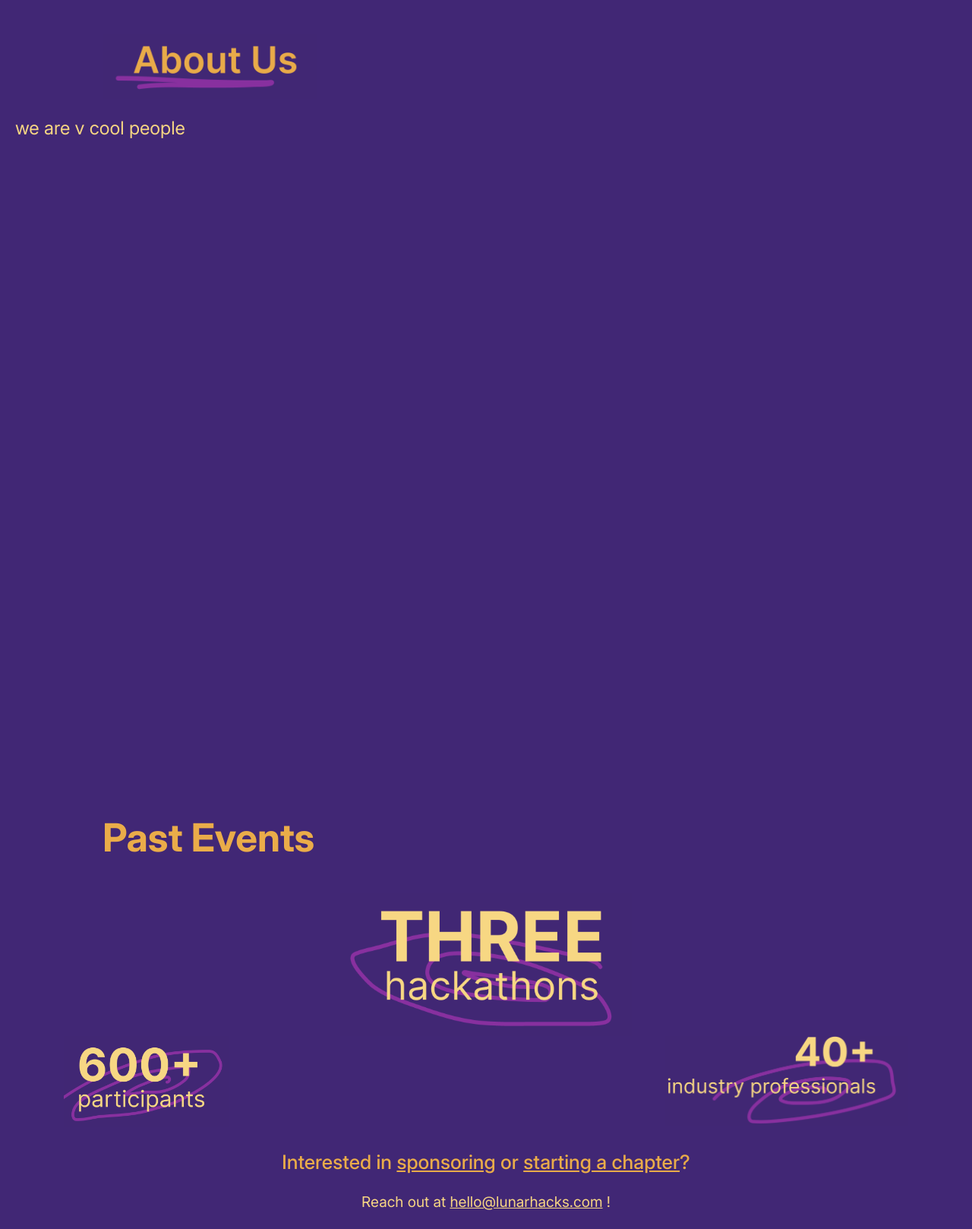
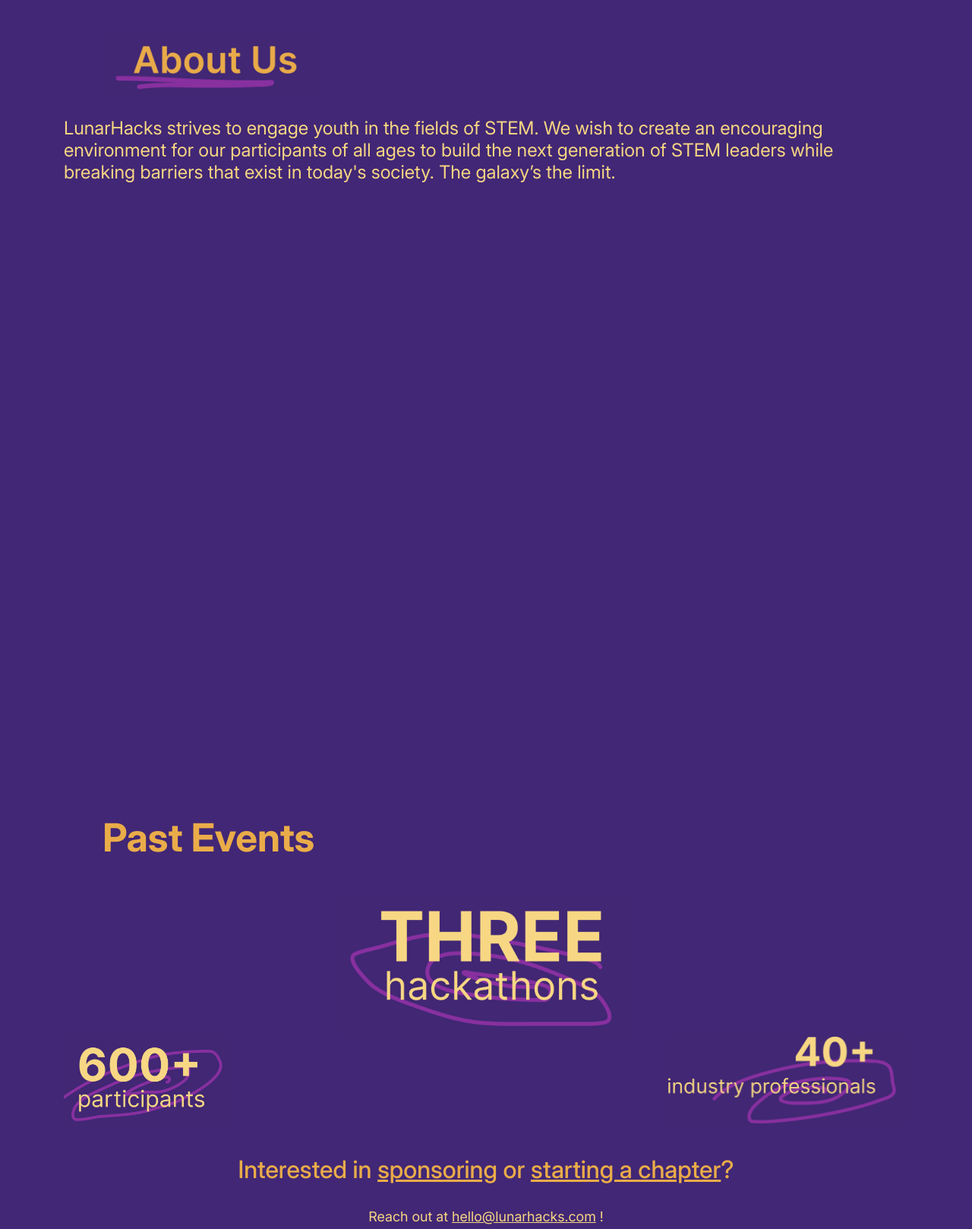
Before and after one commit to lunarhacks-org/lh-org, a React (Create React App) app: page / in a window 1280 px wide. Shown: the part 1139-2757 px from the top of the page at 76% size. Built offline with nearby package versions, Linux system fonts and the light colour scheme.

Commit message:
congtac us

```diff
--- a/src/pages/Events.js
+++ b/src/pages/Events.js
@@ -22,7 +22,7 @@
     const handleHashChange = () => {
       const hash = window.location.hash.slice(1); // Get the section from URL hash
       if (hash && sectionRefs[hash]?.current) {
-        sectionRefs[hash].current.scrollIntoView({ behavior: "smooth" });
+        sectionRefs[hash].current.scrollIntoView({ behavior: "smooth", block: "start" });
       }
     };
 
@@ -99,7 +99,7 @@
       >
         <p className="solheader">WHO CAN PARTICIPATE?</p>
         <p className="soltext" >
-          Any children ages 7 to 13!
+          Any children ages 8 to 14!
           Older than 16? Apply to become a speaker and lead a workshop
         </p>
       </div>
--- a/src/pages/Home.css
+++ b/src/pages/Home.css
@@ -21,6 +21,7 @@
 .section {
   background-color: #412775; /* Dark purple background for each section */
   height: 60vh;
+  justify-content: space-between;
 }
 
 h1 {
@@ -34,20 +35,22 @@
   color: #F7D683;
   font-family: 'subtitles';
   font-weight: 400;
+  padding-left: 5vw;
+  padding-right: 5vw;
 }
 
 h3 {
   font-family: 'Titles';
   color: #EAAC49;
-  font-size: 2vw;
   text-align: center;
   font-weight: 500;
+  font-size: xx-large;
 }
 
 h4 {
   font-family: 'subtitles';
   color: #F7D683;
-  font-size: 1.5vw;
+  font-size: large;
   text-align: center;
   font-weight: 400;
 }
@@ -56,7 +59,6 @@
 h5 {
   font-family: 'Titles';
   color: #EAAC49;
-  padding-left: 9vw;
   font-size: 4vw;
   text-align: center;
 }
@@ -151,3 +153,14 @@
   display:"column";
   align-items: center;
 }
+
+.footer {
+  position: relative;
+  bottom: 0;
+  left: 0;
+  width: 100%;
+  text-align: center;
+  font-size: 14px;
+  padding-top: 40vh;
+  color: #EAAC49;
+}
--- a/src/pages/Home.js
+++ b/src/pages/Home.js
@@ -47,7 +47,12 @@
           alt="About Us"
           className="ab-txt"
         />
-        <h2>we are v cool people</h2>
+        <h2>LunarHacks strives to engage youth in the fields of
+STEM. We wish to create an encouraging environment
+for our participants of all ages to build the next
+generation of STEM leaders while breaking barriers that
+exist in today's society. The galaxy’s the limit.
+</h2>
       </section>
       <section id="pastEvents" ref={sectionRefs.pastEvents} className="section">
         <h1>Past Events</h1>
@@ -93,13 +98,6 @@
         <h1>Our Team</h1>
 
         <div className="team">
-            <div className="profile">
-            <img
-            src={grace}
-            className="person"
-            />
-            <h3>grace</h3>
-          </div>
 
           <div className="profile">
             <img
@@ -133,8 +131,6 @@
             <h3>sophie</h3>
             </div>
 
-        </div>
-        <div className="team">
             <div className="profile">
             <img
             src={grace}
@@ -142,6 +138,10 @@
             />
             <h3>linda</h3>
           </div>
+
+        </div>
+        <div className="team">
+
 
           <div className="profile">
             <img
@@ -185,8 +185,19 @@
 
       <h5>Contact Us!</h5>
 
-      <h4 style={{ fontSize: "20px" , alignItems:"center"}}>
+      <h4 style={{ fontSize: "20px" }}>
         We'd love to answer any inquires you have. </h4>
+
+      <h5 style={{ fontSize: "30px" , fontWeight: "normal"}}>
+      <a href="mailto:hello@lunarhacks.com" style={{ color: "inherit" }}>
+    hello@lunarhacks.com
+  </a>
+      </h5>
+
+      <footer className="footer">
+  © made with ♡ by the LunarHacks team
+</footer>
+
 
       </section>
     </div>
```
